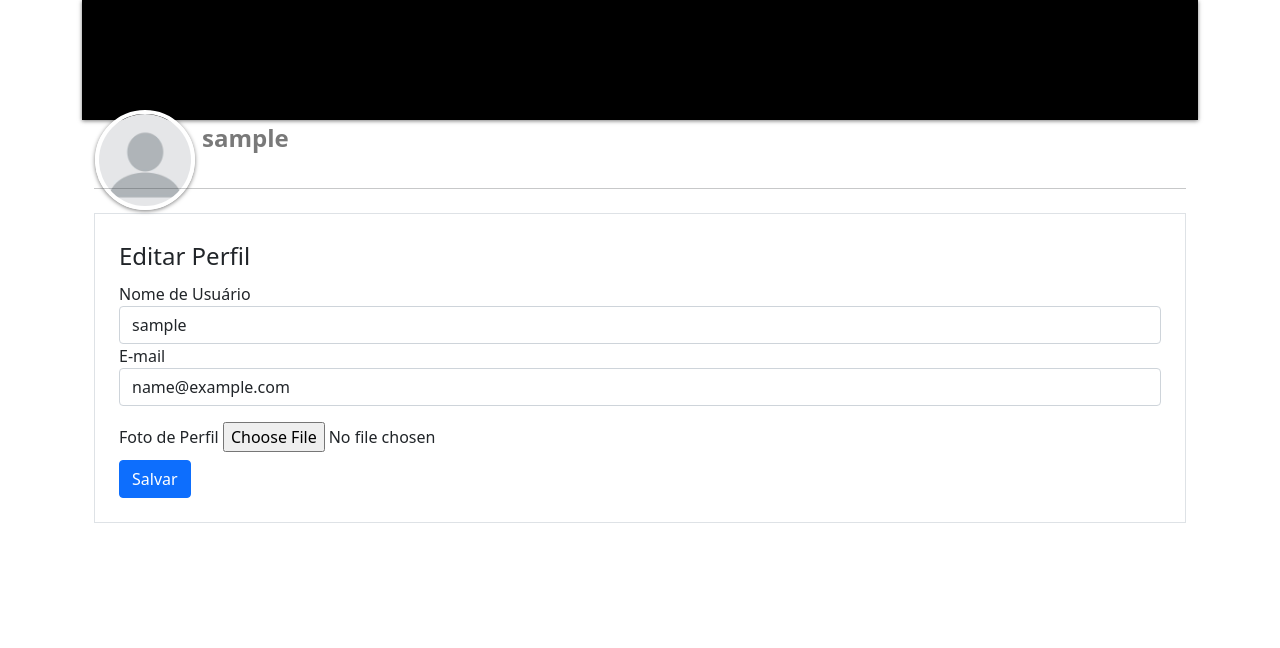
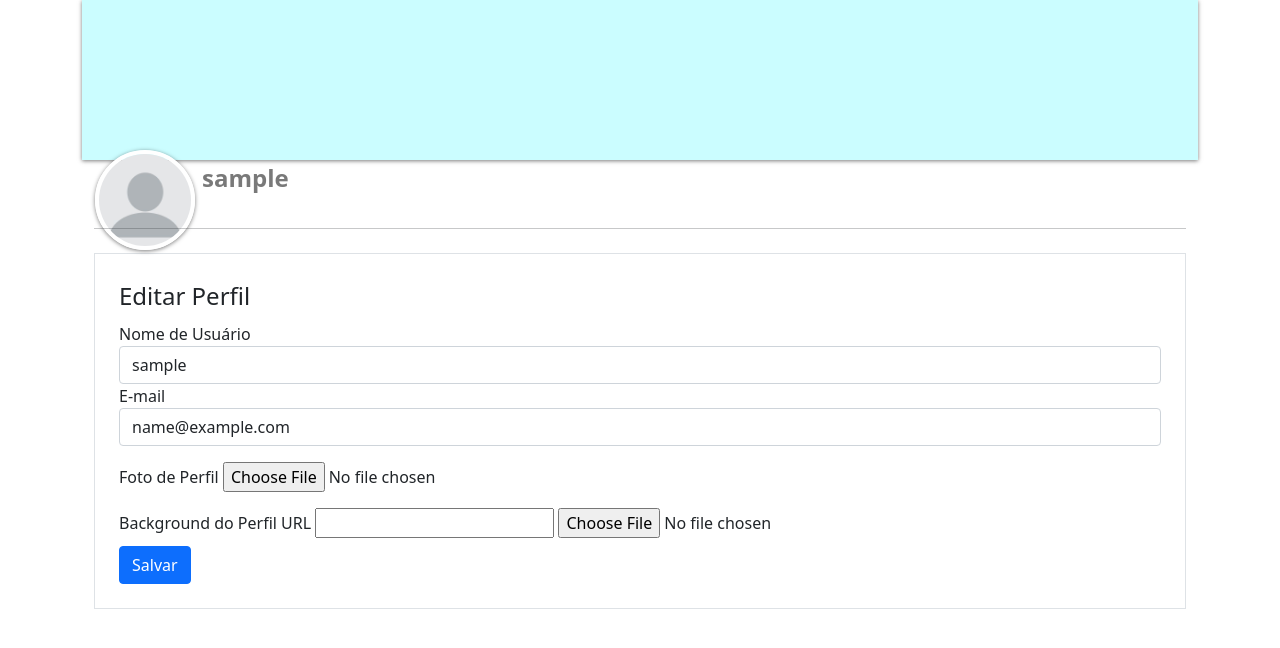
Before and after one commit to sivanildooliveira/sitelira, a Flask app: page /perfil/editar in a window 1280 px wide. Shown: the part 91-739 px from the top of the page. Run offline with Flask 2, Linux system fonts and the light colour scheme; the visitor is signed in with stand-in values (Sample User, id 1); data comes from the database, SQL or seed files in the repository; some libraries are stand-ins or nearby versions.

Commit message:
bg perfil ok

```diff
--- a/comunidadeimpressionadora/forms.py
+++ b/comunidadeimpressionadora/forms.py
@@ -35,6 +35,8 @@ class FormEditarPerfil(FlaskForm):
     username = StringField('Nome de Usuário', validators=[DataRequired()])
     email = StringField('E-mail', validators=[DataRequired(), Email()])
     foto_perfil = FileField('Foto de Perfil', validators=[FileAllowed(['jpg', 'png', 'webp'])])
+    bg_perfil_img = FileField('Background do Perfil', validators=[FileAllowed(['jpg', 'png', 'webp'])])
+    bg_perfil_url = StringField('Background do Perfil URL')
     botao_submit_editarperfil = SubmitField('Salvar')
 
 
--- a/comunidadeimpressionadora/models.py
+++ b/comunidadeimpressionadora/models.py
@@ -30,6 +30,6 @@ class Post(database.Model):
 with app.app_context():
 
     #database.drop_all()
-    database.create_all()
+    #database.create_all()
 
     pass
--- a/comunidadeimpressionadora/routs.py
+++ b/comunidadeimpressionadora/routs.py
@@ -6,7 +6,7 @@ from comunidadeimpressionadora.forms import FormCriarConta, FormLogin, FormEdita
 from comunidadeimpressionadora.functionss import salvar_imagem
 from comunidadeimpressionadora.models import Usuarios, Post
 from flask_login import login_user, logout_user, current_user, login_required
-from comunidadeimpressionadora import functionss
+from comunidadeimpressionadora.functionss import salvar_imagem, salvar_bg_imagem
 
 @app.route('/')
 @login_required
@@ -101,9 +101,18 @@ def editar_perfil():
     if form.validate_on_submit():
         current_user.username = form.username.data.title()
         current_user.email = form.email.data
+
         if form.foto_perfil.data:
             nome_imagem = salvar_imagem(form.foto_perfil.data)
             current_user.foto_perfil = nome_imagem
+
+        if form.bg_perfil_url.data:
+            nome_imagem = form.bg_perfil_url.data
+            current_user.bg_perfil = nome_imagem
+
+        if form.bg_perfil_img.data:
+            nome_imagem = salvar_bg_imagem(form.bg_perfil_img.data)
+            current_user.bg_perfil = nome_imagem
 
         database.session.commit()
         flash('Perfil Alterado com Sucesso!', 'alert-success')
--- a/comunidadeimpressionadora/templates/base.html
+++ b/comunidadeimpressionadora/templates/base.html
@@ -25,7 +25,7 @@
 
         .flash {
             position: fixed;
-            top: calc(65px + 1%);
+            top: calc(65px + 3%);
             width: 100%;
             line-height: 1rem;
             opacity: 1;
--- a/comunidadeimpressionadora/templates/editarperfil.html
+++ b/comunidadeimpressionadora/templates/editarperfil.html
@@ -56,6 +56,22 @@
 
                     </div>
 
+                    <div class="form-group">
+                    	{{ form.bg_perfil_url.label(class="form-control-label") }}
+                        {{ form.bg_perfil_url(class="form-control-file mt-3") }}
+
+                        {{ form.bg_perfil_img(class="form-control-file mt-1") }}
+                        {% if form.bg_perfil_img.errors %}
+                            {% for erro in form.bg_perfil_img.errors %}
+
+                                <span class="text-danger">{{ erro }}</span>
+
+                            {% endfor %}
+                        {% endif %}
+                    </div>
+
+
+
                 </fieldset>
                 {{ form.botao_submit_editarperfil(class="btn btn-primary mt-2") }}
             </form>
--- a/comunidadeimpressionadora/templates/perfil.html
+++ b/comunidadeimpressionadora/templates/perfil.html
@@ -12,7 +12,7 @@
 
 	    #pf {
 	      width: 100%;
-	      height: 15vh;
+	      height: 20vh;
 	      box-shadow: 0px 1px 4px #00000085;
 	    }
 
@@ -136,7 +136,7 @@
 
 <div id="cab body">
 
-    <div id="pf" style="background: black url('{{ bg_perfil }}');">
+    <div id="pf" style="background: rgb(203, 253, 255) url('{{ bg_perfil }}') no-repeat fixed; background-size: cover;">
 
     </div>
 
```
Also changed, not shown: comunidadeimpressionadora/functionss.py (+14 -0 lines), comunidadeimpressionadora/static/bg_perfil/triangles-1430105__4807a6ed59bb85b4ed2.webp (added).
